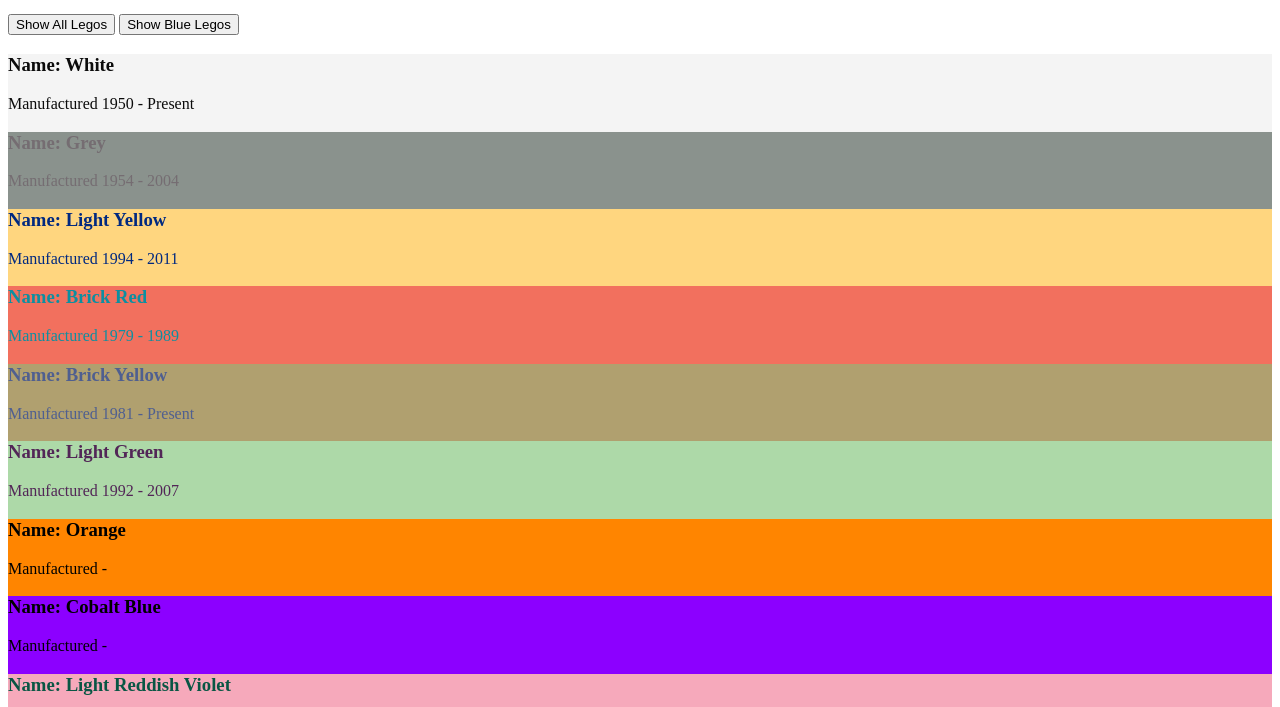
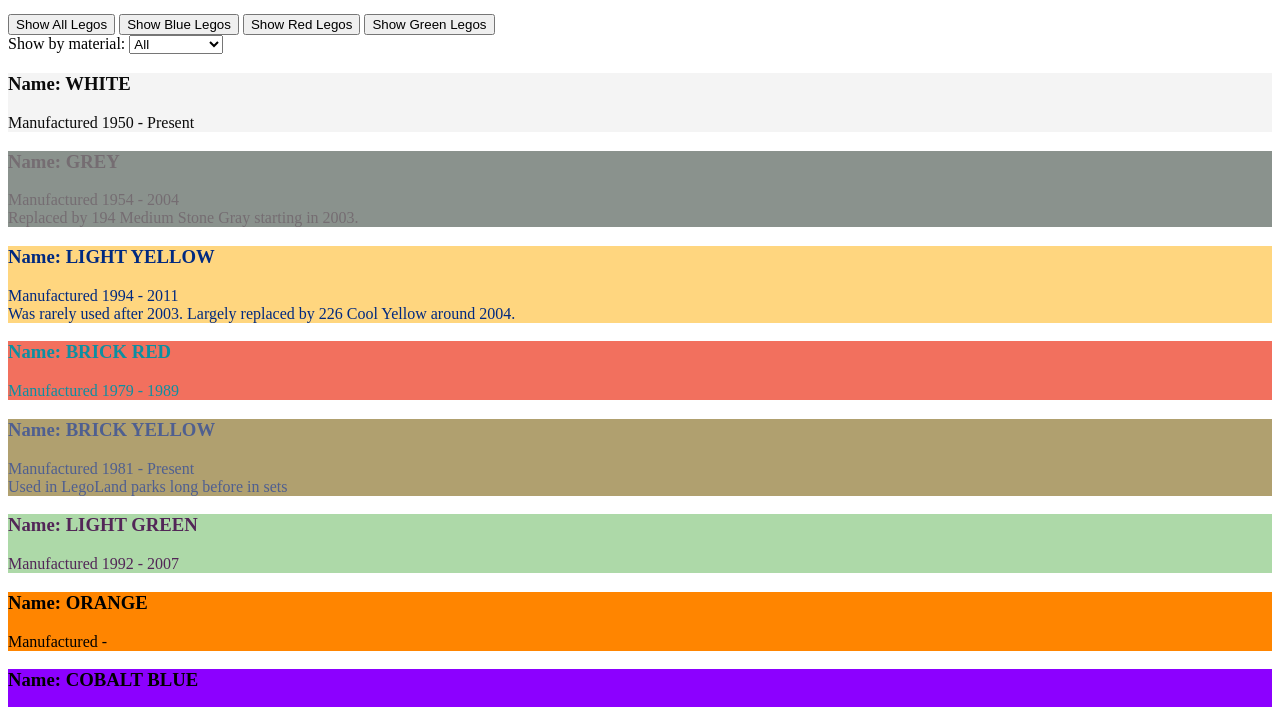
Before and after one commit to nss-day-cohort-47/everything-is-awesome-BrysonMG, a plain HTML site: page index.html in a window 1280 px wide. Shown: the part 78-785 px from the top of the page. Drawn offline with Linux system fonts and the light colour scheme.

Commit message:
added buttons that show blocks by colors, made notes display, and capitalized color names

```diff
--- a/index.html
+++ b/index.html
@@ -14,6 +14,25 @@
     <nav>
       <button id="showAll">Show All Legos</button>
       <button id="showBlue">Show Blue Legos</button>
+      <button id="showRed">Show Red Legos</button>
+      <button id="showGreen">Show Green Legos</button>
+      <div class="materialFilter">
+        <label for="materials">Show by material:</label>
+        <select name="materials" id="materials">
+          <option value="All">All</option>
+          <option value="Solid">Solid</option>
+          <option value="Transparent">Transparent</option>
+          <option value="Pearl">Pearl</option>
+          <option value="Chrome">Chrome</option>
+          <option value="Metallic">Metallic</option>
+          <option value="Milky">Milky</option>
+          <option value="Glitter">Glitter</option>
+          <option value="Speckle">Speckle</option>
+          <option value="Ink">Ink</option>
+          <option value="Process">Process</option>
+          <option value="Modulex">Modulex</option>
+        </select>
+      </div>
     </nav>
   </header>
   <main>
--- a/scripts/helpers.js
+++ b/scripts/helpers.js
@@ -24,3 +24,7 @@ export const invertColor = (hex) => {
 	var zeros = new Array(len).join('0');
 	return (zeros + str).slice(-len);
   }
+
+export const makeUpperCase = (string) => {
+	return string.toUpperCase();
+}
--- a/scripts/legos/LegoDetail.js
+++ b/scripts/legos/LegoDetail.js
@@ -1,10 +1,12 @@
-import { invertColor } from './../helpers.js';
+import { invertColor, makeUpperCase } from './../helpers.js';
 
 export const LegoDetail = (brick) => {
 
   let block = `<section class="block-wrapper" style="background-color:#${brick.ColorHex}">
-              <h3>Name: ${brick.LegoName}</h3>
+              <h3>Name: ${makeUpperCase(brick.LegoName)}</h3>
               <div class="block-years">Manufactured ${brick.YearFrom} - ${brick.YearTo}</div>
+              <div class="block-notes">${brick.Notes}</div>
+              </section>
               `;
   const link = brick.ColorstreamLinkImage;
   if (link) {
--- a/scripts/main.js
+++ b/scripts/main.js
@@ -9,6 +9,10 @@ navElement.addEventListener("click", (event) => {
 		filterLegos("Blue")
 	} else if (event.target.id === "showAll") {
 		makeLegoList(useLegos())
+	} else if (event.target.id === "showRed") {
+		filterLegos("Red")
+	} else if (event.target.id === "showGreen") {
+		filterLegos("Green")
 	}
 })
 
```
Also changed, not shown: css/main.css (line endings or trailing spaces).
